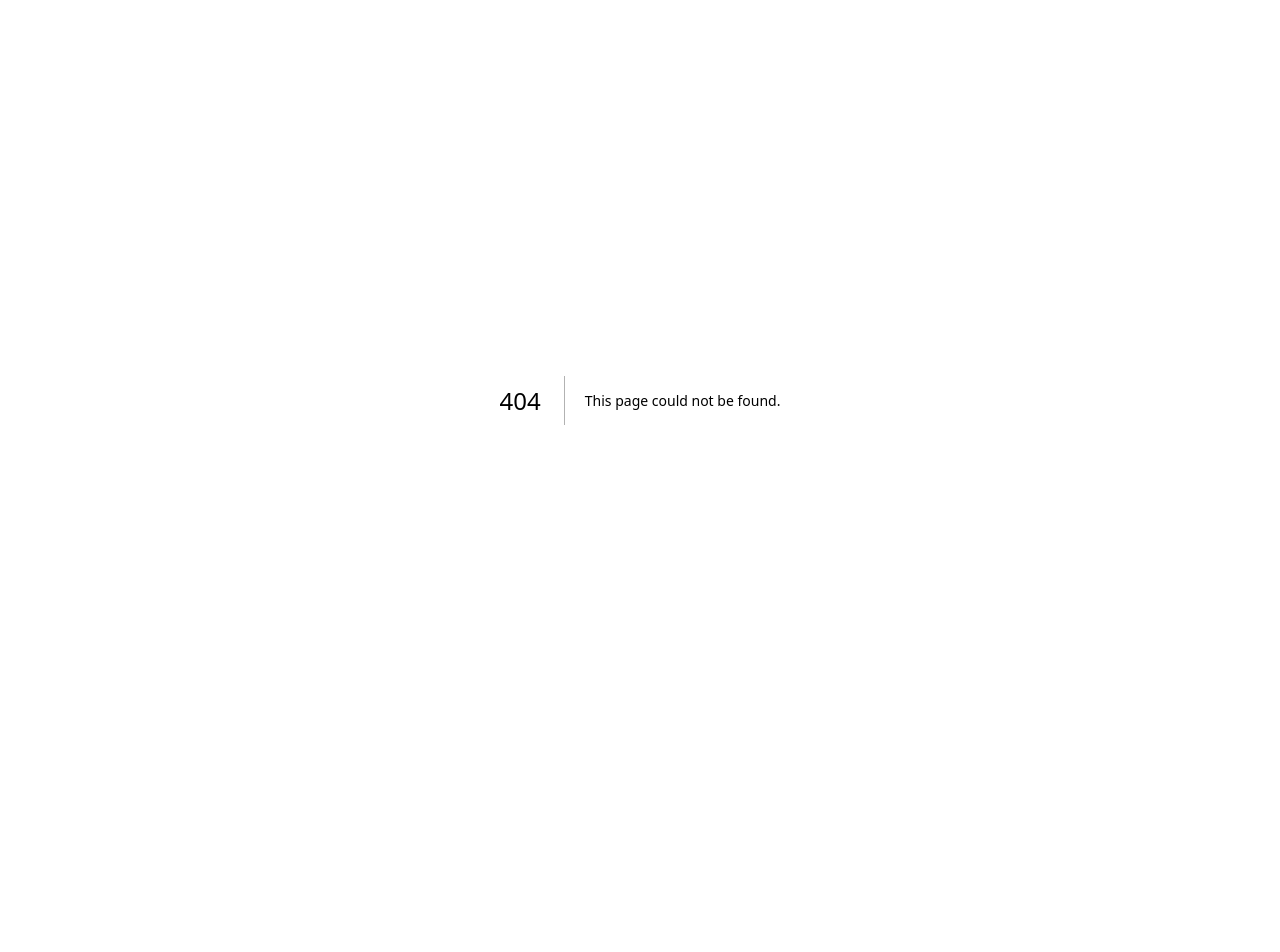
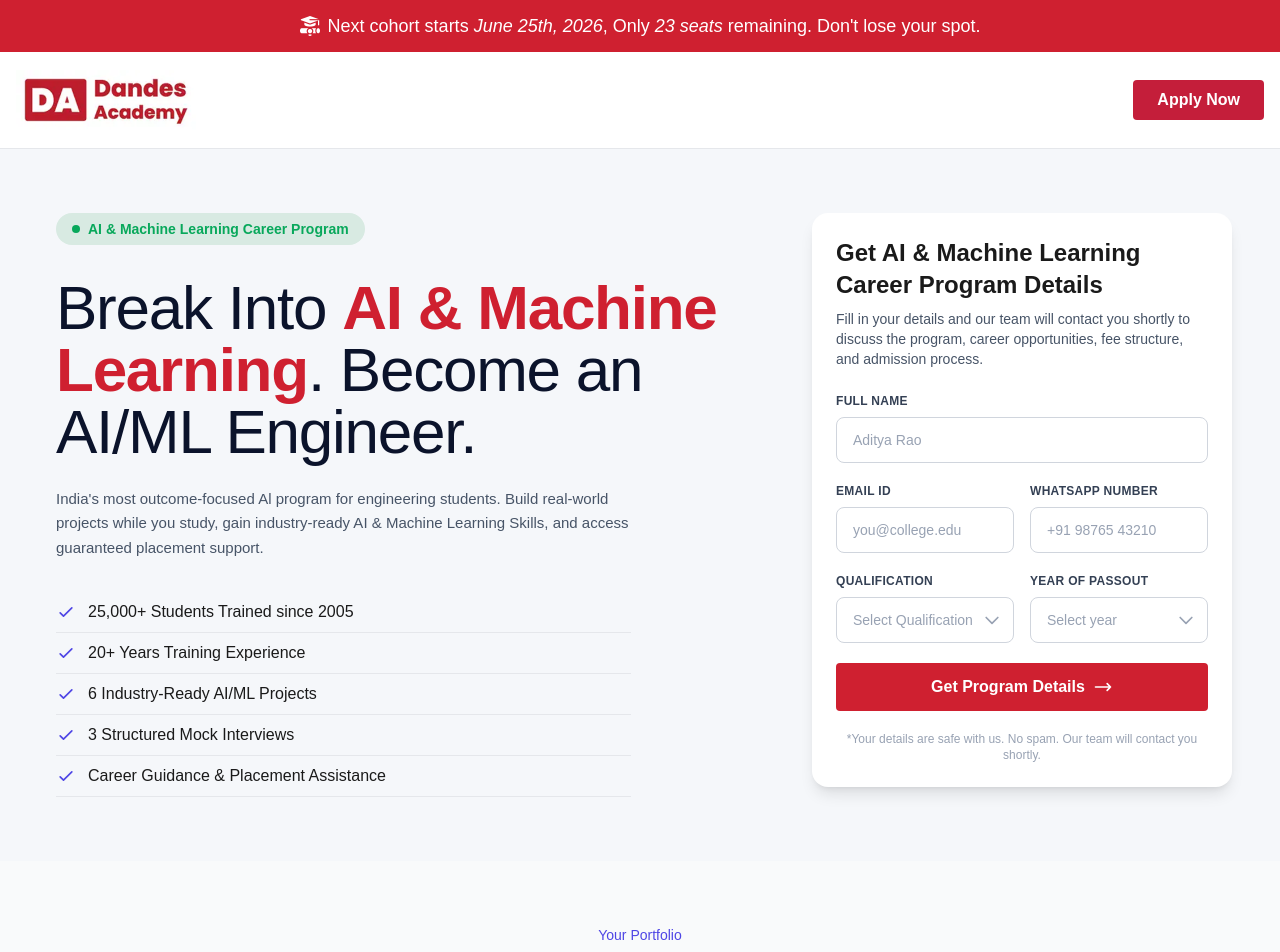
Before and after one commit to srinivas-dande/students-landing-page, a Next.js app: page /ai-ml-career-program-for-engineering-students in a window 1280 px wide. Before the commit this address had no page. Shown: the top 952 px of the page. Before the commit the page ends 800 px from the top, so only its background shows below. Built offline with nearby package versions, Linux system fonts and the light colour scheme.

Commit message:
image and

```diff
--- /dev/null
+++ b/src/app/ai-ml-career-program-for-engineering-students/page.jsx
@@ -0,0 +1,37 @@
+import HeaderWithBanner from '@/components/landing/HeaderWithBanner';
+import HeroSection from '@/components/landing/HeroSection';
+import PortfolioSection from '@/components/landing/PortfolioSection';
+import CurriculumSection from '@/components/landing/CurriculumSection';
+import RealitySection from '@/components/landing/RealitySection';
+import StatsBanner from '@/components/landing/StatsBanner';
+import StudentOutcomesSection from '@/components/landing/StudentOutcomesSection';
+import PlacementSupportSection from '@/components/landing/PlacementSupportSection';
+import WhoThisIsForSection from '@/components/landing/WhoThisIsForSection';
+import TimeCommitmentSection from '@/components/landing/TimeCommitmentSection';
+import SelfCheckSection from '@/components/landing/SelfCheckSection';
+import FAQSection from '@/components/landing/FAQSection';
+import { InstructorSection } from "@/components/landing/instructor-section";
+import FinalCTASection from '@/components/landing/FinalCTASection';
+
+
+export default function Page() {
+  return (
+    <main className="min-h-screen bg-[#F5F7FA]">
+      <HeaderWithBanner />
+      <HeroSection />
+      <PortfolioSection />
+      <CurriculumSection />
+      <RealitySection />
+      <StatsBanner />
+      <StudentOutcomesSection />
+      <PlacementSupportSection />
+      <WhoThisIsForSection />
+      <TimeCommitmentSection />
+      <SelfCheckSection />
+      <FAQSection />
+      <InstructorSection />
+      <FinalCTASection />
+
+    </main>
+  );
+}
```
